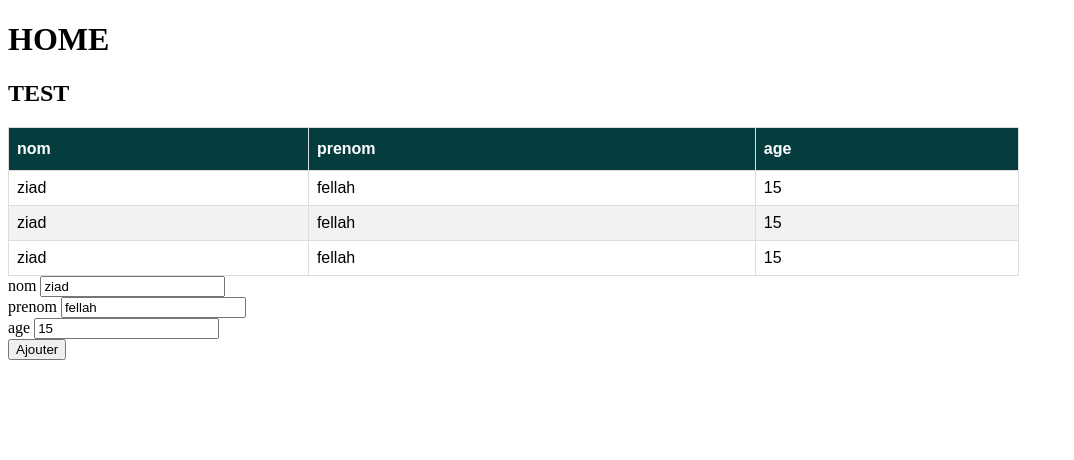
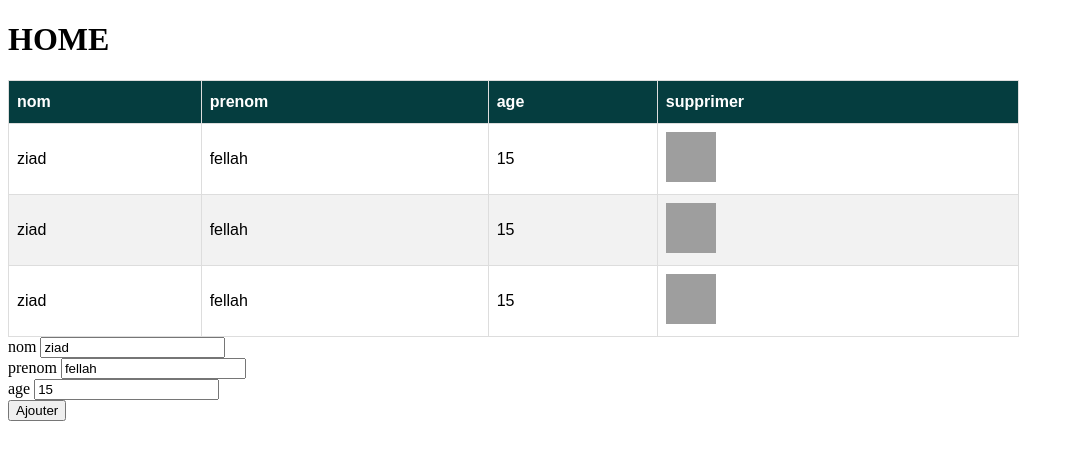
Before and after one commit to ZiadFellahIdrissi/django_todo, a Django app: page / in a window 1280 px wide. Shown: the top 460 px of the page, without its empty margins (0-1074 px from the left). Run offline with Django 3.2, Linux system fonts and the light colour scheme; data comes from the database, SQL or seed files in the repository; both versions use the stored data as it was after the commit; some libraries are stand-ins or nearby versions; grey boxes are pictures that could not be loaded.

Commit message:
delete element

```diff
--- a/first/urls.py
+++ b/first/urls.py
@@ -22,4 +22,5 @@ urlpatterns = [
     path('',views.home,name="home"),
     path('ajax/affiche_tableau_etudiant/', views.affiche_tableau_etudiant, name="ajouter_etudiant0"),
     path('ajax/ajouter_etudiant0/', views.ajouter_etudinat, name="ajouter_etudiant0"),
+    path('ajax/suprimer_etudiant/',views.supprimer_etudiant),
 ]
--- a/firstapp/views.py
+++ b/firstapp/views.py
@@ -11,6 +11,12 @@ def home(request):
 def affiche_tableau_etudiant(request):
     return render(request,"tabEtudiant.html",{"etudiant": Etudiant.objects.all()})
 
+def supprimer_etudiant(request):
+    if request.method == 'POST':
+        v_id =  request.POST['id']
+        Etudiant.objects.filter(id=v_id).delete()
+    return HttpResponse()
+
 def ajouter_etudinat(request):
     if request.method == 'POST':
         v_nom =  request.POST['nom']
--- a/templates/Ajouter.html
+++ b/templates/Ajouter.html
@@ -42,6 +42,7 @@
                 },
                 dataType: "text",
                 success: function(data) {
+
                 }
             });
         });
--- a/templates/home.html
+++ b/templates/home.html
@@ -43,7 +43,6 @@
 
 <body>
     <h1>HOME</h1>
-    <h2>TEST</h2>
 
     <div class="container">
         <div class="tabEtudiant">
@@ -81,6 +80,8 @@
                     }
                 });
 
+
+
                 $(document).on('submit', '#myform', function (e) {
                     e.preventDefault();
                     let nom = $("#id_nom").val();
@@ -102,7 +103,30 @@
                         }
                     });
                 });
+
+
+                function deleteElement() {
+                    let deleteImg=document.getElementsByClassName("imgDelete");
+                        for (let index = 0; index < deleteImg.length; index++) {
+                            deleteImg[index].addEventListener("click",()=>{
+                                let id =deleteImg[index].id;
+                                $.ajax({
+                                    url: "ajax/suprimer_etudiant/",
+                                    type: "POST",
+                                    data: {
+                                        csrfmiddlewaretoken: "{{csrf_token}}",
+                                        id:id,
+                                    },
+                                    success: function (data) {
+                                        $(".tabEtudiant").load("ajax/affiche_tableau_etudiant/");
+                                    }
+                                });
+                            });
+                        }
+                }
+
             });
+
         </script>
         {% endblock %}
     </div>
--- a/templates/tabEtudiant.html
+++ b/templates/tabEtudiant.html
@@ -5,6 +5,7 @@
             <th>nom</th>
             <th>prenom</th>
             <th>age</th>
+            <th>supprimer</th>
         </tr>
     </thead>
     <tbody>
@@ -12,7 +13,8 @@
         <tr>
             <td>{{i.nom}}</td>
             <td>{{i.prenom}}</td>
-            <td>{{i.age_1}}</td>
+            <td >{{i.age_1}}</td>
+            <td ><img class="imgDelete" id={{i.id}} src="https://upload.wikimedia.org/wikipedia/commons/thumb/2/2c/Oxygen480-actions-edit-delete.svg/1200px-Oxygen480-actions-edit-delete.svg.png" width="50px" height="50px"></td>
         </tr>
         {% endfor %}
     </tbody>
```
Also changed, not shown: db.sqlite3.
